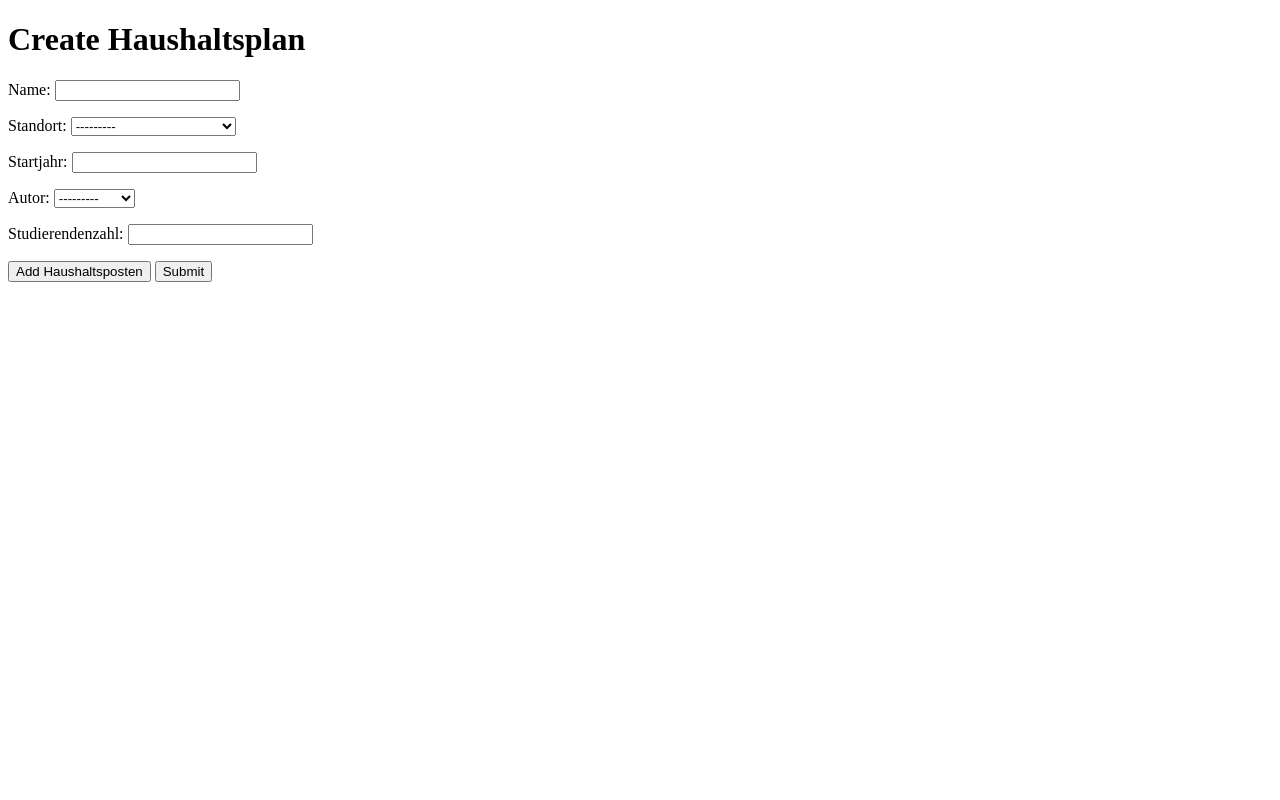
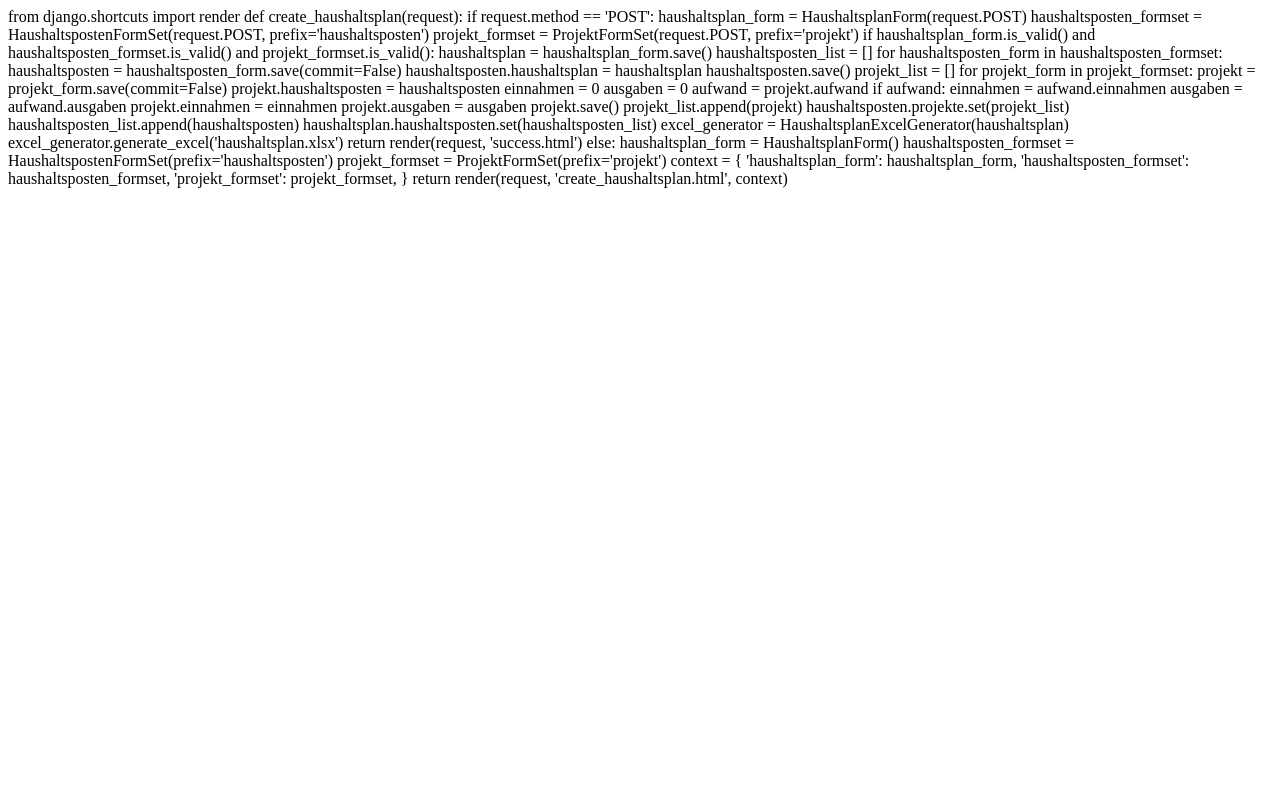
Before and after one commit to Lukas-Hoernle/Advanced-Software-Engineering, a Django app: template HHPG/presentation/templates/test.html in a window 1280 px wide. Run offline with Django 4.2, Linux system fonts and the light colour scheme; the template is opened without the code that fills it: values that come from a table or form of the project are taken from there, others are empty; data comes from the database, SQL or seed files in the repository.

Commit message:
redid html

```diff
--- a/HHPG/presentation/templates/test.html
+++ b/HHPG/presentation/templates/test.html
@@ -1,68 +1,58 @@
-<!DOCTYPE html>
-<html>
-<head>
-    <title>My Haushaltsplan Form</title>
-</head>
-<body>
-    <h1>Create Haushaltsplan</h1>
+from django.shortcuts import render
 
-    <form method="post">
-  {% csrf_token %}
-  {{ haushaltsplan_form.as_p }}
-  {{ haushaltsposten_formset.management_form }}
-  {{ projekt_formset.management_form }}
+def create_haushaltsplan(request):
+    if request.method == 'POST':
+        haushaltsplan_form = HaushaltsplanForm(request.POST)
+        haushaltsposten_formset = HaushaltspostenFormSet(request.POST, prefix='haushaltsposten')
+        projekt_formset = ProjektFormSet(request.POST, prefix='projekt')
 
-  <div id="haushaltsposten-formset">
-    {% for form in haushaltsposten_formset %}
-      {{ form.as_table }}
-      <div id="projekt-formset-{{ forloop.counter0 }}">
-        {{ form.projekt_set.management_form }}
-        {% for projekt_form in form.projekt_set %}
-          {{ projekt_form.as_table }}
-        {% endfor %}
-      </div>
-    {% endfor %}
-  </div>
+        if haushaltsplan_form.is_valid() and haushaltsposten_formset.is_valid() and projekt_formset.is_valid():
+            haushaltsplan = haushaltsplan_form.save()
 
-  <button type="button" id="add-haushaltsposten">Add Haushaltsposten</button>
-  <button type="submit">Submit</button>
-</form>
+            haushaltsposten_list = []
+            for haushaltsposten_form in haushaltsposten_formset:
+                haushaltsposten = haushaltsposten_form.save(commit=False)
+                haushaltsposten.haushaltsplan = haushaltsplan
+                haushaltsposten.save()
 
-<script src="https://code.jquery.com/jquery-3.6.0.min.js"></script>
-<script type="application/javascript">
-  document.addEventListener('DOMContentLoaded', function() {
-    var haushaltspostenFormset = document.getElementById('haushaltsposten-formset');
-    var addButton = document.getElementById('add-haushaltsposten');
+                projekt_list = []
+                for projekt_form in projekt_formset:
+                    projekt = projekt_form.save(commit=False)
+                    projekt.haushaltsposten = haushaltsposten
 
-    addButton.addEventListener('click', function() {
-      var totalForms = haushaltspostenFormset.children.length;
-      var emptyForm = haushaltspostenFormset.querySelector('.formset-empty');
-      var newForm = emptyForm.cloneNode(true);
+                    einnahmen = 0
+                    ausgaben = 0
 
-      newForm.classList.remove('formset-empty');
-      var inputs = newForm.querySelectorAll(':input');
-      inputs.forEach(function(input) {
-        var newId = input.id.replace(/__prefix__/g, totalForms);
-        var newName = input.name.replace(/__prefix__/g, totalForms);
+                    aufwand = projekt.aufwand
+                    if aufwand:
+                        einnahmen = aufwand.einnahmen
+                        ausgaben = aufwand.ausgaben
 
-        input.id = newId;
-        input.name = newName;
-        input.value = '';
-      });
+                    projekt.einnahmen = einnahmen
+                    projekt.ausgaben = ausgaben
 
-      var formsetPrefixes = newForm.querySelectorAll('.formset-prefix');
-      formsetPrefixes.forEach(function(prefix) {
-        var oldPrefix = prefix.getAttribute('data-prefix');
-        var newPrefix = oldPrefix.replace(/__prefix__/g, totalForms);
+                    projekt.save()
+                    projekt_list.append(projekt)
 
-        prefix.setAttribute('data-prefix', newPrefix);
-      });
+                haushaltsposten.projekte.set(projekt_list)
+                haushaltsposten_list.append(haushaltsposten)
 
-      haushaltspostenFormset.appendChild(newForm);
-    });
-  });
-</script>
+            haushaltsplan.haushaltsposten.set(haushaltsposten_list)
 
+            excel_generator = HaushaltsplanExcelGenerator(haushaltsplan)
+            excel_generator.generate_excel('haushaltsplan.xlsx')
 
-</body>
-</html>
+            return render(request, 'success.html')
+
+    else:
+        haushaltsplan_form = HaushaltsplanForm()
+        haushaltsposten_formset = HaushaltspostenFormSet(prefix='haushaltsposten')
+        projekt_formset = ProjektFormSet(prefix='projekt')
+
+    context = {
+        'haushaltsplan_form': haushaltsplan_form,
+        'haushaltsposten_formset': haushaltsposten_formset,
+        'projekt_formset': projekt_formset,
+    }
+
+    return render(request, 'create_haushaltsplan.html', context)
```
